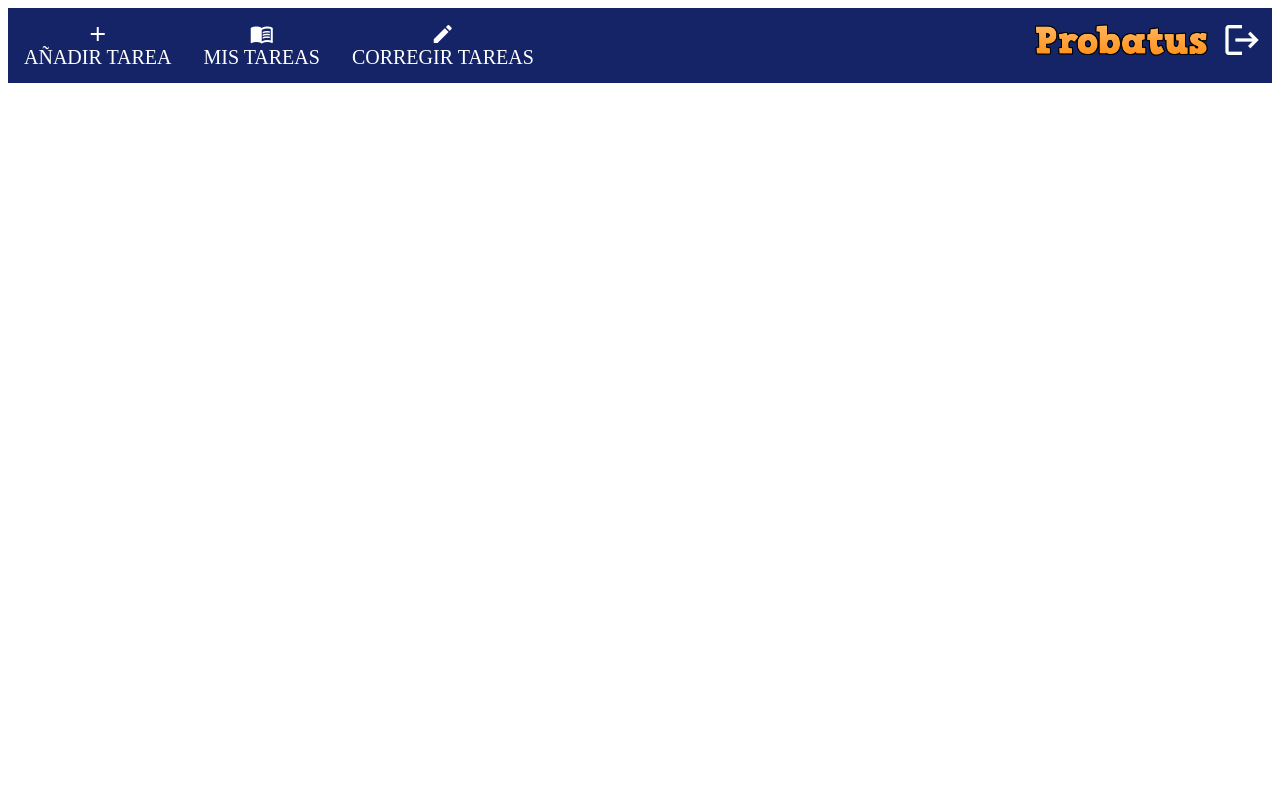
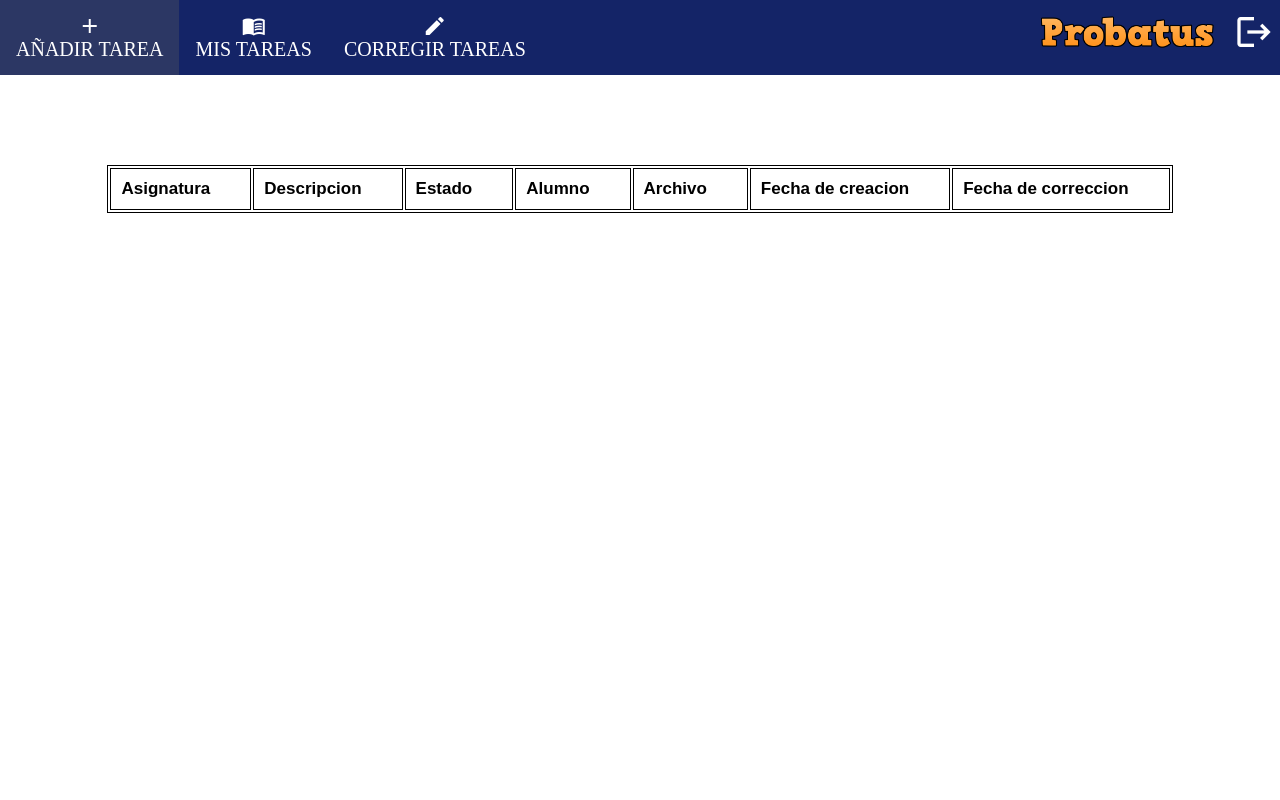
Before and after one commit to javiervelnie/Academa_Probatus, a PHP site: page /mostrartareas.php in a window 1280 px wide. Run offline with PHP 8.4, Linux system fonts and the light colour scheme; the visitor is signed in with stand-in values (Sample User, id 1); data that the repository does not hold is empty.

Commit message:
ya muestra las tareas de cada alumno

```diff
--- a/addtarea.php
+++ b/addtarea.php
@@ -9,6 +9,7 @@ $msg_error = "";
 
 if (isset($_POST['btn_añadir'])) {
 
+    $estado = "Pendiente";
     $fechacorreccion = null;
 
     /* VARIABLES DEL FORMULARIO */
@@ -21,9 +22,10 @@ if (isset($_POST['btn_añadir'])) {
         $archivo = null;
     }
 
-    $consulta = $conn->prepare("INSERT INTO tareas(asignatura,descripcion,idalumno,archivo,fechacreacion,fechacorreccion) VALUES (:asignatura,:descripcion,:idalumno,:archivo,:fechacreacion,:fechacorreccion)");
+    $consulta = $conn->prepare("INSERT INTO tareas(asignatura,descripcion,estado,idalumno,archivo,fechacreacion,fechacorreccion) VALUES (:asignatura,:descripcion,:estado,:idalumno,:archivo,:fechacreacion,:fechacorreccion)");
     $consulta->bindParam(':asignatura', $asignatura);
     $consulta->bindParam(':descripcion', $descripcion);
+    $consulta->bindParam(':estado', $estado);
     $consulta->bindParam(':idalumno', $idAlumno);
     $consulta->bindParam(':archivo', $archivo);
     $consulta->bindParam(':fechacreacion', $fechacreacion);
--- a/dist/css/addtarea.css
+++ b/dist/css/addtarea.css
@@ -9,9 +9,7 @@ main{
 #cabecera{
     border-bottom: 1px solid black  ;
 }
-form{
-    padding-top: 20px;
-}
+
 .campos{
     display: inline-block;
     padding-right: 10%;
--- a/dist/css/menu.css
+++ b/dist/css/menu.css
@@ -42,6 +42,16 @@ nav{
     padding-top: 5%;
 }
 
-.btn_logout span {
+.btn_salir{
+    background-color: #142467;
+    border: none;
+    color: white;
+    padding-top: 5%;
+    cursor: pointer;
+}
+.btn_salir:hover{
+    color: #ff970f;
+}
+.btn_salir span {
     font-size: 40px;
 }
--- /dev/null
+++ b/dist/css/mostrartareas.css
@@ -0,0 +1,25 @@
+body{
+    margin: 0;
+}
+
+#contenedortabla{
+    font-family: Arial, Helvetica, sans-serif;
+    padding-top: 7%;
+}
+
+table{
+    border: 1px solid black;
+    margin-left: auto;
+    margin-right: auto;
+    font-size: 15px;
+}
+
+td{
+    border: 1px solid black;
+    padding: 10px 40px 10px 10px;
+}
+
+#titulos{
+    font-size: 17px;
+    font-weight: bold;
+}
--- /dev/null
+++ b/dist/php/destruirsesion.php
@@ -0,0 +1,19 @@
+<?php
+
+function destroySession() {
+
+    $_SESSION = [];
+
+    if (ini_get('session.use_cookies')) {
+
+        $params = session_get_cookie_params();
+        setcookie(session_name(),
+                  '',
+                  time() - 42000,
+                  $params['path'],
+                  $params['domain'],
+                  $params['secure'],
+                  $params['httponly']);
+    }
+    @session_destroy();
+    }
--- a/dist/php/menu.php
+++ b/dist/php/menu.php
@@ -19,15 +19,23 @@
             </a>
         </div>
 
-        <div id="divLogout">
+        <form id="divLogout"  action="" method="POST" name="formulario">
             <a href="addtarea.php">
                 <div class="logo"><img src="img/nombreAcademia.png" alt="Imagen con el nombre de la academia"></div>
             </a>
-            <a href="login.php">
-                <div class="btn_logout"><span class="material-icons">logout</span></div>
-            </a>
 
-        </div>
+            <button name="btn_salir" class="btn_salir">
+                <span class="material-icons">logout</span>
+            </button>
+
+        </form>
     </nav>
-    '
+    ';
+
+    include "dist/php/destruirsesion.php";
+
+    if (isset($_POST['btn_salir'])) {
+        destroySession();
+        echo '<script type="text/javascript">window.location.href="login.php";</script>';
+    }
 ?>
--- a/mostrartareas.php
+++ b/mostrartareas.php
@@ -1,8 +1,4 @@
-<?php
-
-include 'dist/php/databaseconect.php';
-
-?>
+<?php include 'dist/php/databaseconect.php'; ?>
 
 <!DOCTYPE html>
 <html lang="en">
@@ -12,12 +8,49 @@ include 'dist/php/databaseconect.php';
     <meta http-equiv="X-UA-Compatible" content="IE=edge">
     <meta name="viewport" content="width=device-width, initial-scale=1.0">
     <title>Mis tareas</title>
+    <link href="dist/css/mostrartareas.css" rel="stylesheet">
 </head>
 
 <body>
     <?php include 'dist/php/menu.php'; ?>
 
+    <div id="contenedortabla">
+        <table>
+            <tr id="titulos">
+                <td>Asignatura</td>
+                <td>Descripcion</td>
+                <td>Estado</td>
+                <td>Alumno</td>
+                <td>Archivo</td>
+                <td>Fecha de creacion</td>
+                <td>Fecha de correccion</td>
+            </tr>
 
+            <?php
+            $idAlumno = $_SESSION['id'];
+            $consulta = $conn->prepare("SELECT * FROM academia.tareas where idalumno = :idalumno;");
+            $consulta->execute(array(':idalumno' => $idAlumno));
+
+            if ($consulta) {
+                while ($file = $consulta->fetch()) {
+            ?>
+
+                <tr>
+                    <td><?php echo $file['asignatura']  ?></td>
+                    <td><?php echo $file['descripcion']  ?></td>
+                    <td><?php echo $file['estado']  ?></td>
+                    <td><?php echo $file['idalumno']  ?></td>
+                    <td><?php echo $file['archivo']  ?></td>
+                    <td><?php echo $file['fechacreacion']  ?></td>
+                    <td><?php echo $file['fechacorreccion']  ?></td>
+                </tr>
+
+            <?php
+                }
+            }
+            ?>
+        </table>
+    </div>
 </body>
 
 </html>
```
Also changed, not shown: dist/academia.sql.
